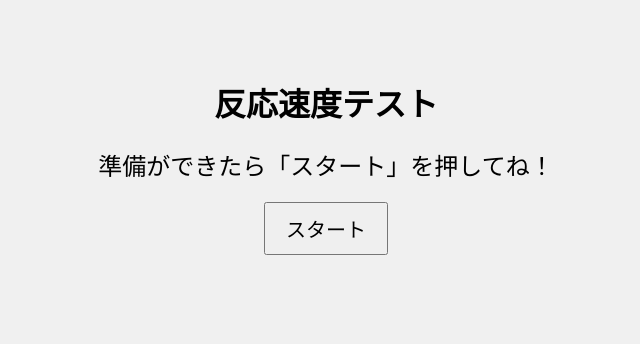
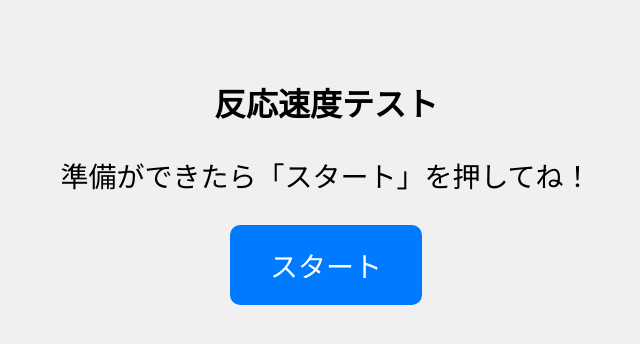
Before and after one commit to kon-kon7/Hannou, a plain HTML site: page index.html in a window 1280 px wide. Shown: the whole page, without its empty margins (314-954 px from the left). Drawn offline with Linux system fonts and the light colour scheme.

Commit message:
Update index.html

```diff
--- a/index.html
+++ b/index.html
@@ -11,12 +11,24 @@
       background-color: #f0f0f0;
     }
     #message {
-      font-size: 24px;
-      margin: 20px;
+      font-size: 28px;
+      margin: 30px;
     }
-    button {
-      font-size: 20px;
-      padding: 10px 20px;
+    #startButton {
+      font-size: 28px;
+      padding: 20px 40px;
+      border: none;
+      border-radius: 10px;
+      background-color: #007bff;
+      color: white;
+      cursor: pointer;
+      transition: background-color 0.3s;
+    }
+    #startButton.ready {
+      background-color: #28a745; /* 緑色に変化 */
+    }
+    #startButton:active {
+      transform: scale(0.98);
     }
   </style>
 </head>
@@ -37,11 +49,14 @@
         const reactionTime = Date.now() - startTime;
         message.innerText = `反応速度: ${reactionTime} ミリ秒！`;
         button.innerText = "もう一回";
+        button.classList.remove("ready");
         waiting = false;
         clearTimeout(timeoutId);
       } else {
         message.innerText = "・・・待って・・・（まだ押さないで！）";
         button.style.display = "none";
+        button.classList.remove("ready");
+
         const waitTime = Math.random() * 3000 + 2000; // 2〜5秒
 
         timeoutId = setTimeout(() => {
@@ -49,6 +64,7 @@
           startTime = Date.now();
           button.innerText = "押す！";
           button.style.display = "inline-block";
+          button.classList.add("ready");
           waiting = true;
         }, waitTime);
       }
```
